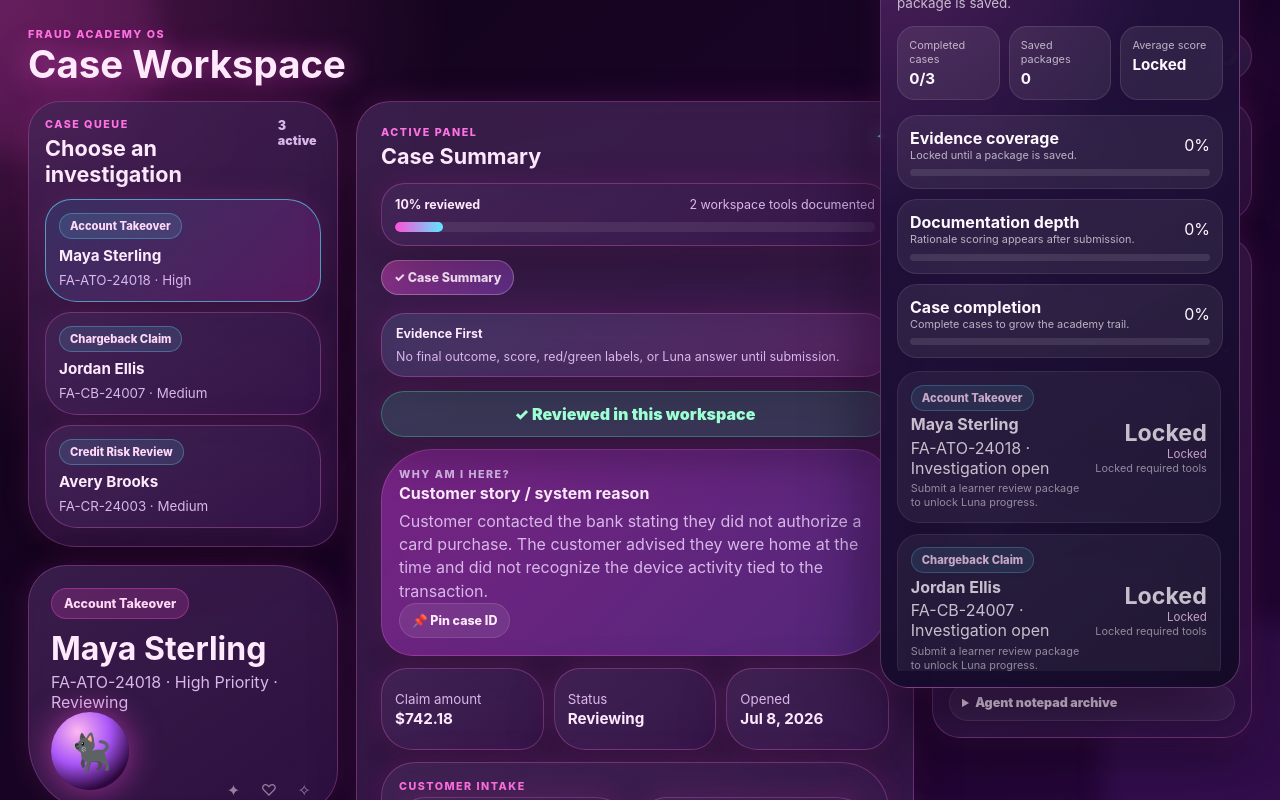
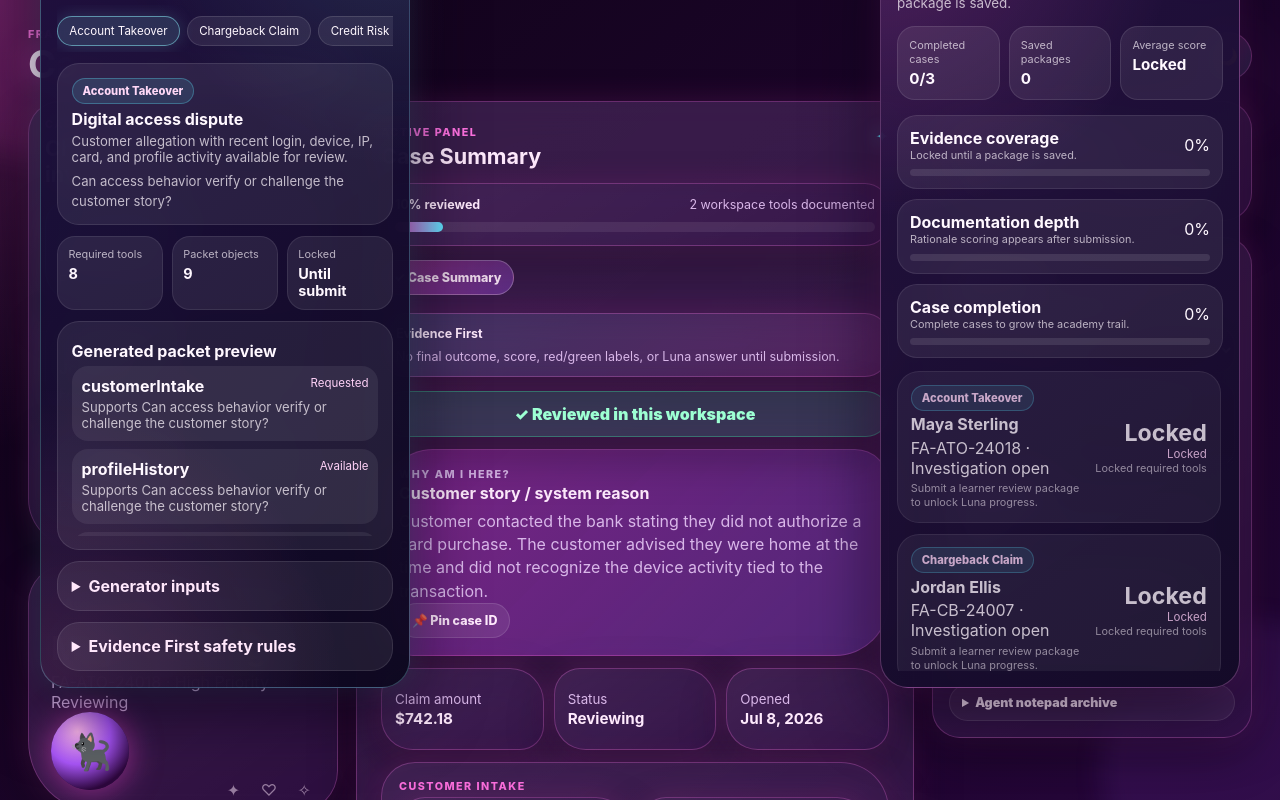
Before and after one commit to iamre2024-debug/fraud-Academy-v1, a React (Vite) app: page / in a window 1280 px wide. Shown: the top 800 px of the page. Built offline with nearby package versions, Linux system fonts and the light colour scheme.

Commit message:
Mount scenario engine panel

```diff
--- a/src/main.jsx
+++ b/src/main.jsx
@@ -2,15 +2,18 @@ import React from 'react';
 import { createRoot } from 'react-dom/client';
 import App from './App.jsx';
 import AcademyProgress from './AcademyProgress.jsx';
+import ScenarioEnginePanel from './ScenarioEnginePanel.jsx';
 import './styles.css';
 import './records.css';
 import './case-summary.css';
 import './lunaDebrief.css';
 import './academyProgress.css';
+import './scenarioEngine.css';
 
 createRoot(document.getElementById('root')).render(
   <React.StrictMode>
     <App />
+    <ScenarioEnginePanel />
     <AcademyProgress />
   </React.StrictMode>
 );
```
